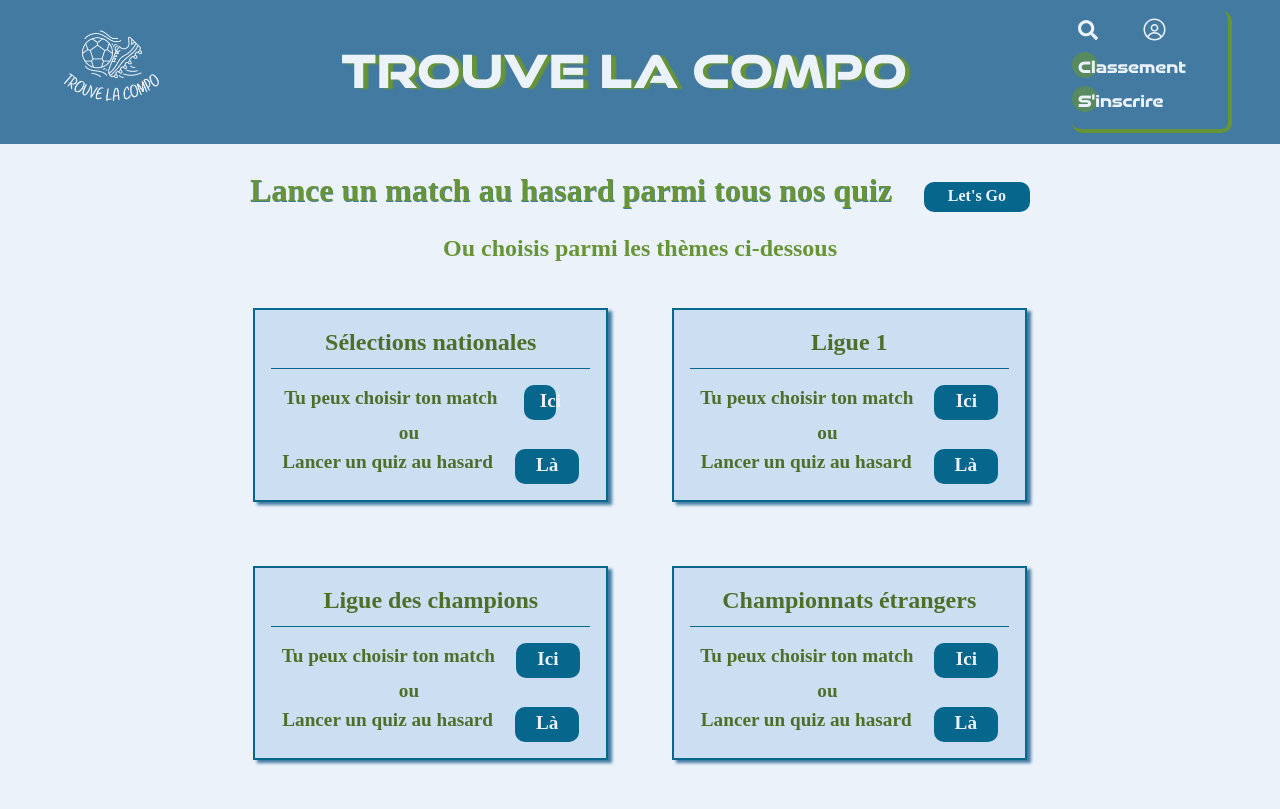
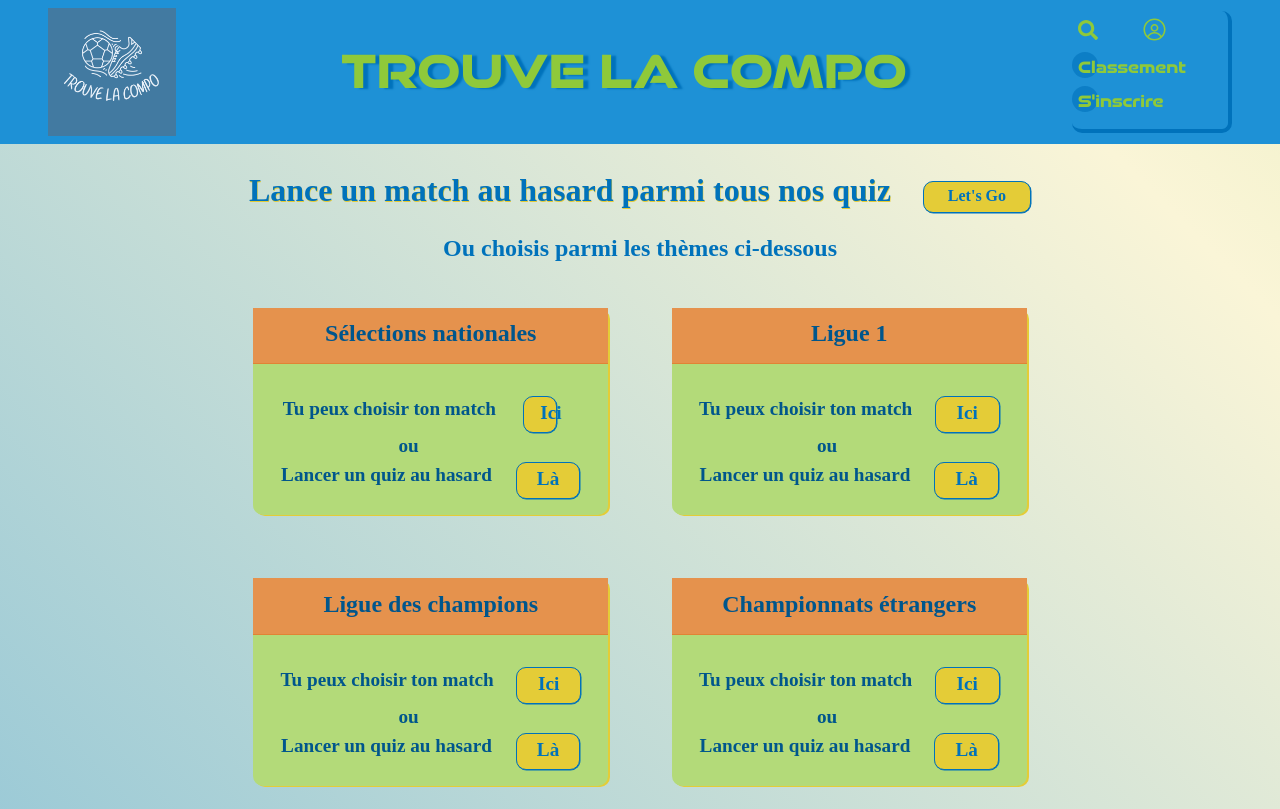
Before and after one commit to FabriceMilet/quizFoot-front, a Next.js app: page / in a window 1280 px wide. Built offline with nearby package versions, Linux system fonts and the light colour scheme.

Commit message:
changement palette couleur

```diff
--- a/src/pages/index.js
+++ b/src/pages/index.js
@@ -32,7 +32,7 @@ export default function Home({ quizzes }) {
         <div className={styles.containerCards}>
           <div className={styles.containerCard}>
             <h3>Sélections nationales</h3>
-            <div>
+            <div className={styles.containerCard__bottom}>
               <div className={styles.containerCard__choice}>Tu peux choisir ton match
               <Link href="/search/selections-nationales">
               <button>Ici</button>
@@ -44,7 +44,7 @@ export default function Home({ quizzes }) {
             </div>
             <div className={styles.containerCard}>
             <h3>Ligue 1</h3>
-            <div>
+            <div className={styles.containerCard__bottom}>
               <div className={styles.containerCard__choice}>Tu peux choisir ton match <button>Ici</button> </div>
               <span>ou</span>
               <div className={styles.containerCard__choice}>Lancer un quiz au hasard <button>Là</button></div>
@@ -53,7 +53,7 @@ export default function Home({ quizzes }) {
             </div>
             <div className={styles.containerCard}>
             <h3>Ligue des champions</h3>
-            <div>
+            <div className={styles.containerCard__bottom}>
               <div className={styles.containerCard__choice}>Tu peux choisir ton match <button>Ici</button> </div>
               <span>ou</span>
               <div className={styles.containerCard__choice}>Lancer un quiz au hasard <button>Là</button></div>
@@ -62,7 +62,7 @@ export default function Home({ quizzes }) {
             </div>
             <div className={styles.containerCard}>
             <h3>Championnats étrangers</h3>
-            <div>
+            <div className={styles.containerCard__bottom}>
               <div className={styles.containerCard__choice}>Tu peux choisir ton match <button>Ici</button> </div>
               <span>ou</span>
               <div className={styles.containerCard__choice}>Lancer un quiz au hasard<button>Là</button></div>
--- a/src/styles/Header.module.scss
+++ b/src/styles/Header.module.scss
@@ -1,7 +1,7 @@
 @use "../styles/vars";
 
 .container {
-    background-color: vars.$lightblue;
+    background-color: vars.$lightgreen;
     width: 100vw;
     height: 9rem;
     position: fixed;
--- a/src/styles/Home.module.scss
+++ b/src/styles/Home.module.scss
@@ -1,7 +1,7 @@
 @use "../styles/vars";
 
 .container{
-    background-color: vars.$white;
+    // background-color: vars.$white;
     padding: 10.5rem 3rem 0;
     height: 100vh;
     color: vars.$green;
@@ -19,9 +19,10 @@
         }
     }
     & button{
-        color: vars.$white;
-        background-color: vars.$blue;
-        border: none;
+        color: vars.$green;
+        background-color: vars.$lightblue;
+        border: 1px solid vars.$green;
+        box-shadow:.5px .5px vars.$green ;
         border-radius: 10px;
         padding: 0.2rem 1.5rem 0.2rem 1.5rem;
         cursor: pointer;
@@ -37,10 +38,15 @@
     &Card{
         width: 30%;
         margin: 2%;
-        border: 2px solid vars.$blue;
-        padding: 1rem;
-        box-shadow: 4px 3px 3px vars.$lightblue;
+        // border: 2px solid vars.$blue;
+        // padding: 1rem;
+        box-shadow: 2px 1px  vars.$lightblue;
         background-color: vars.$white-darker;
+        border-radius: 10px;
+        &__bottom{
+            padding: 1rem;
+        }
+        //faire un effet d'agrandissement au survol sans qie le reste de la page bouge
 
         & h3{
             margin-bottom: 1rem;
@@ -48,6 +54,9 @@
             font-size: 1.5rem;
             border-bottom: 1px solid vars.$blue;
             text-align: center;
+            background-color: vars.$blue-light;
+            width: 100%;
+            padding: .6rem;
         }
         &__choice{
             display: flex;
--- a/src/styles/_vars.scss
+++ b/src/styles/_vars.scss
@@ -1,10 +1,12 @@
 @use 'sass:color';
 // Palette de base
-$blue:#06668C;
-$lightblue:#427AA1;
-$white:#EBF2FA;
-$green:#679436;
-$lightgreen:#A4BD01;
+$blue:#E18335;
+$lightblue:#E4CC37;
+$white:#8FC93A;
+$green:#0072BB;
+$lightgreen:#1E91D6;
 
-$white-darker: color.scale($white, $lightness: -8%);
+$white-darker: color.scale($white, $lightness: 32%);
+$blue-light: color.scale($blue, $lightness: 12%);
 $green-darker: color.scale($green, $lightness: -25%);
+$lightblue-light: color.scale($lightblue, $lightness: 80%)
--- a/src/styles/globals.scss
+++ b/src/styles/globals.scss
@@ -10,6 +10,13 @@
 }
 
 body {
-    background-color: vars.$white;
+    // background-color: vars.$white;
+    background: linear-gradient(
+    225deg,
+    vars.$white,
+    vars.$lightblue-light,
+    vars.$lightgreen
+  );
+  background-size: 400% 400%;
     font-family: 'goodtime';
 }
```
